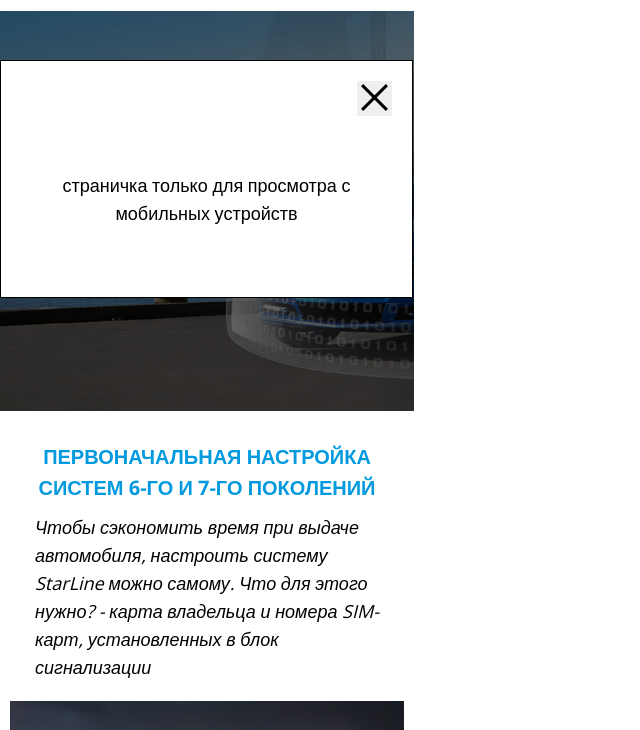
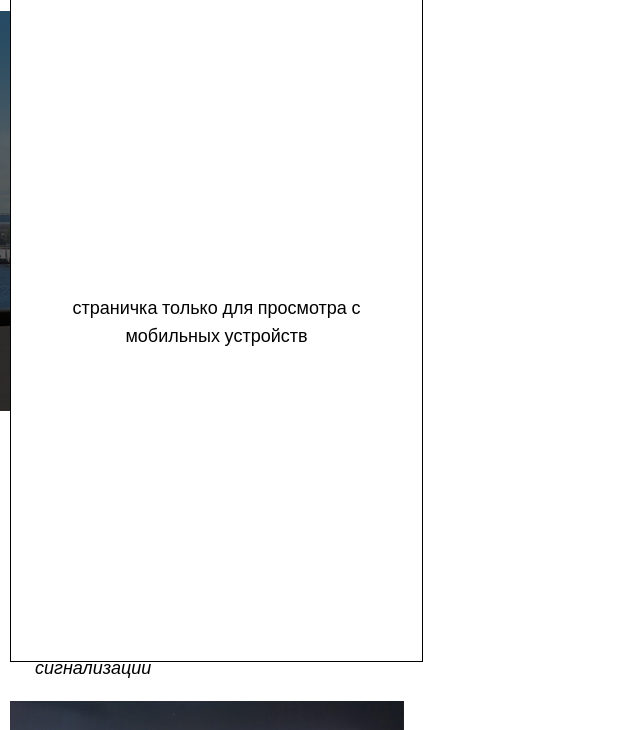
Before and after one commit to OLEGatorRB/StarLine, a website: page #src/index.html in a window 1280 px wide. Shown: the part 60-790 px from the top of the page, without its empty margins (0-640 px from the left). Drawn offline with nearby package versions, Linux system fonts and the light colour scheme; files that its build step writes are made by us from their sources.

Commit message:
изменил размер  popup

```diff
--- a/#src/scss/_popup.scss
+++ b/#src/scss/_popup.scss
@@ -4,14 +4,15 @@
 	padding-top: 60px;
 	position: fixed;
 
-	top: 15%;
-	left: 0;
+	top: 0;
+	left: 10px;
 
 	display: flex;
 	flex-direction: column;
 	justify-content: center;
 
 	max-width: 411px;
+	height: 80vh;
 
 	background-color: white;
 
```
Also changed, not shown: StarLine/css/style.css, StarLine/css/style.min.css.
